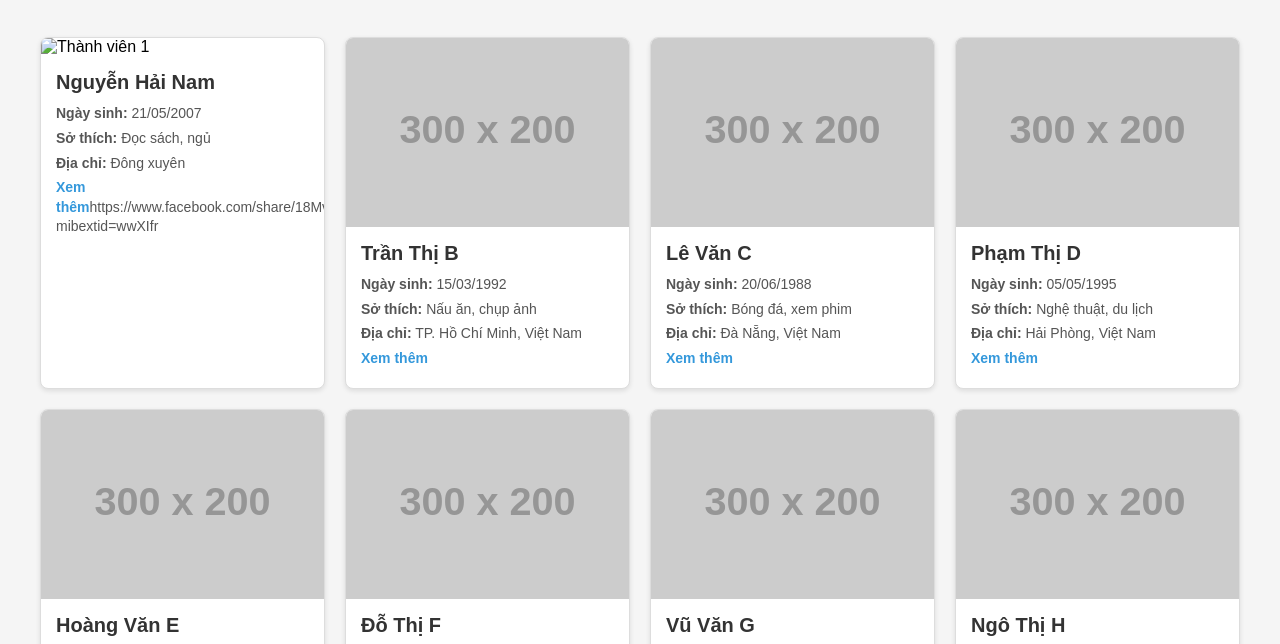
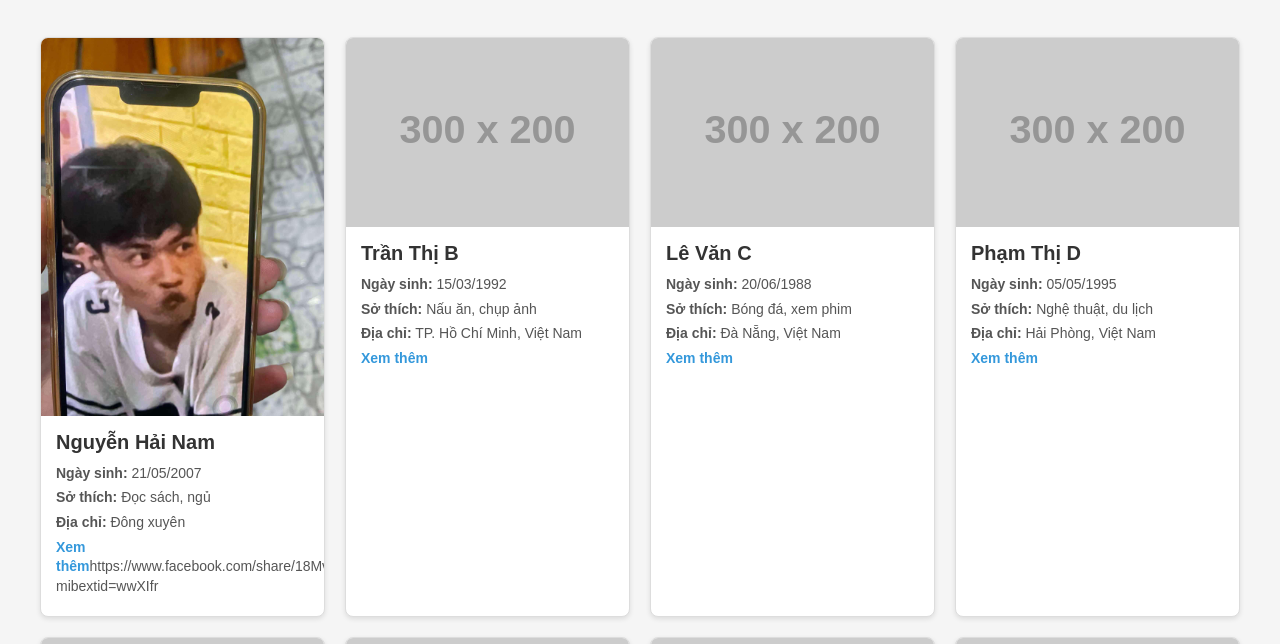
Before and after one commit to BJUNGX/Nhom2website, a plain HTML site: page index.html in a window 1280 px wide. Shown: the part 81-725 px from the top of the page. Drawn offline with Linux system fonts and the light colour scheme; placeholder pictures from the web are drawn by us.

Commit message:
Update index.html

```diff
--- a/index.html
+++ b/index.html
@@ -67,7 +67,7 @@
     <div class="member-grid">
       <!-- Thành viên 1 -->
       <div class="member-card">
-        <img src="972fbae4-2ddd-4911-b9b5-ead1e2cd7503.jpg" alt="Thành viên 1">
+        <img src="ảnh nam.jpg" alt="Thành viên 1">
         <div class="info">
           <h3>Nguyễn Hải Nam</h3>
           <p><strong>Ngày sinh:</strong> 21/05/2007</p>
```
